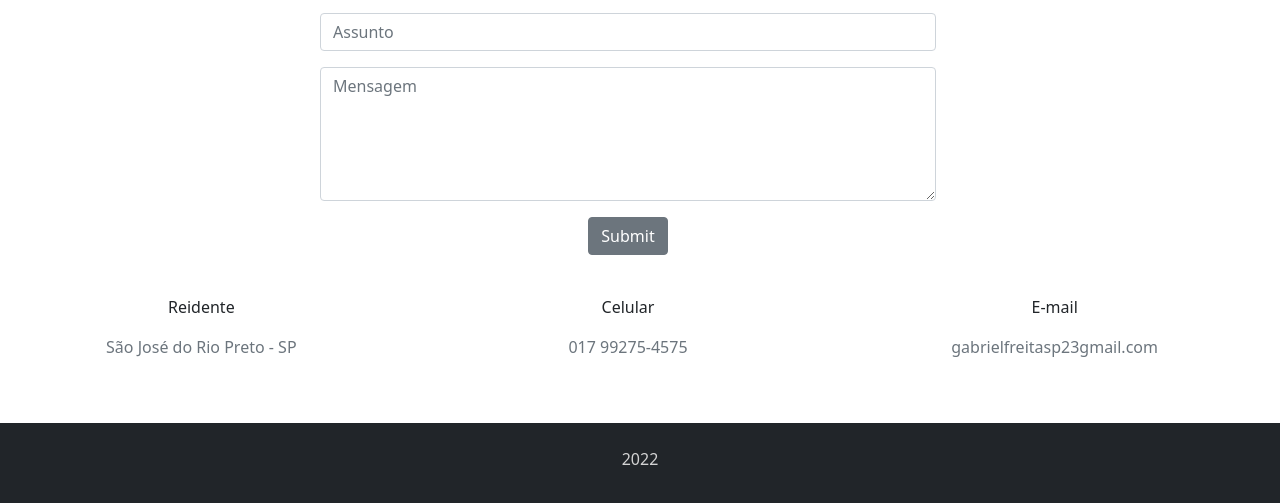
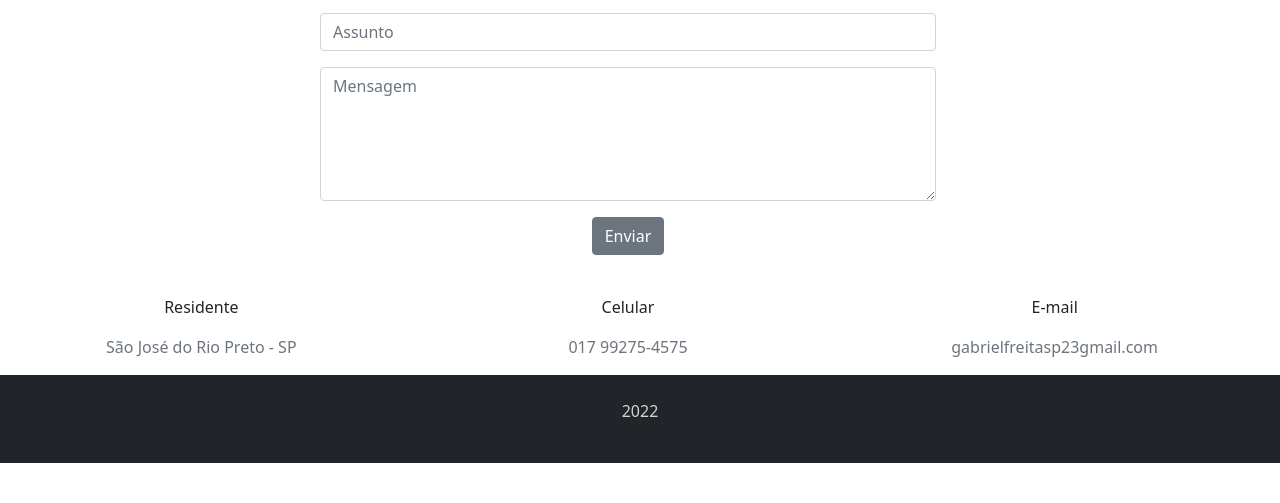
Before and after one commit to gabrielfreitasperecin/trabalho-ltp2, a plain HTML site: page contato.html in a window 1280 px wide. Shown: the part 367-870 px from the top of the page. After the commit the page ends 830 px from the top, so only its background shows below. Drawn offline with nearby package versions, Linux system fonts and the light colour scheme.

Commit message:
Arquivo .css e estilo no rodapé

```diff
--- a/contato.html
+++ b/contato.html
@@ -4,7 +4,7 @@
     <title>Projeto Portifólio</title>
     <meta charset="utf-8">
     <link rel="icon" href="imagens/gp-icon.PNG" />
-    <link rel="stylesheet" href="css/styles.css">
+    <link rel="stylesheet" href="css/style.css">
     <link href="https://cdn.jsdelivr.net/npm/bootstrap@5.1.3/dist/css/bootstrap.min.css" rel="stylesheet">
     <script src="https://cdn.jsdelivr.net/npm/bootstrap@5.1.3/dist/js/bootstrap.bundle.min.js"></script>
 </head>
@@ -46,12 +46,12 @@
                     <textarea id="form-message" class="md-textarea form-control" rows="5" placeholder="Mensagem"></textarea>
                     <p></p>
                 </div>
-                <button type="submit" class="btn btn-secondary">Submit</button>
+                <button type="submit" class="btn btn-secondary">Enviar</button>
             </div>
         </div>
         <div class="row text-center" style="width: 100%;">
             <div class="col-lg-4 col-md-12 mb-4 mb-md-0">
-                <p class="font-weight-bold my-3">Reidente</p>
+                <p class="font-weight-bold my-3">Residente</p>
                 <p class="text-muted">São José do Rio Preto - SP</p>
             </div>
             <div class="col-lg-4 col-md-6 mb-4 mb-md-0">
@@ -64,7 +64,7 @@
             </div>
           </div>
     </div>
-    <div class="mt-5 p-4 bg-dark text-center">
+    <div id="footer" class="mt-5 p-4 bg-dark text-center">
         <p style="color: #D3D3D3;">2022</p>
     </div>
 </body>
--- /dev/null
+++ b/css/style.css
@@ -0,0 +1,10 @@
+#footer {
+margin-top:auto !important;
+}
+body {
+display:flex;
+flex-direction:column;
+}
+html,body {
+  height: 100%;
+}
```
Also changed, not shown: historico.html (+2 -2 lines), index.html (+2 -2 lines).
